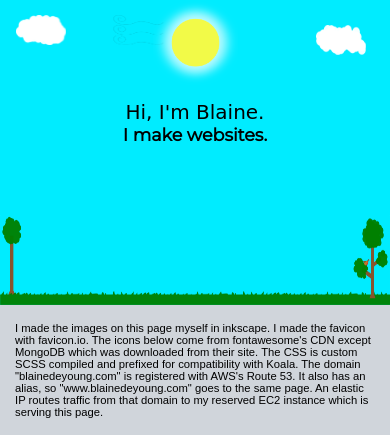
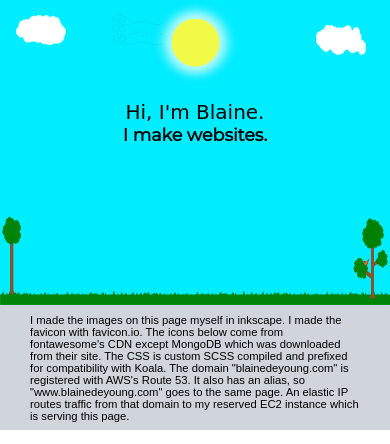
Before and after one commit to blainedeyoung/personal-page, a plain HTML site: page index.html in a window 390 px wide. Shown: the top 444 px of the page. Drawn offline with Linux system fonts and the light colour scheme; a web font is replaced by a local one.

Commit message:
switched around margins and breakpoints

```diff
--- a/scss/_breakpoints.scss
+++ b/scss/_breakpoints.scss
@@ -94,8 +94,8 @@
   .aboutPanel {
     font-size: 180%;
     position: relative;
+    min-height: 12rem;
     top: 0;
-    height: 17rem;
     transition: none !important;
   }
 
@@ -127,10 +127,7 @@
 
   .aboutPanel {
     font-size: 200%;
-    position: relative;
-    top: 0;
-    height: 18rem;
-    transition: none !important;
+    min-height: 12rem;
   }
 
   .grassAndTrees:hover + .aboutPanel {
@@ -167,10 +164,7 @@
 
   .aboutPanel {
     font-size: 225%;
-    position: relative;
-    top: 0;
-    min-height: 35rem;
-    transition: none !important;
+    min-height: 25rem;
   }
 
   #grassAndTrees {
--- a/scss/styles.scss
+++ b/scss/styles.scss
@@ -1,15 +1,14 @@
 @import 'animations';
 @import 'mixins';
-
-* {
-  margin: 0;
-  padding: 0;
-}
 
 html {
   font-family: sans-serif;
   font-size: 16px;
   overflow-x: hidden;
+}
+
+body {
+  margin: 0;
 }
 
 .animation {
@@ -69,11 +68,13 @@ h1 {
   font-size: 300%;
   font-family: "Galada", cursive;
   font-weight: normal;
+  margin: 0;
 }
 
 h3 {
   font-size: 200%;
   font-family: "Montserrat";
+  margin: 0;
 }
 
 .follow-up {
@@ -102,7 +103,7 @@ h3 {
   display: flex;
   justify-content: center;
   align-items: center;
-  height: 9rem;
+  min-height: 9rem;
   background-color: #D0D5DB;
   position: absolute;
   top: -9rem;
@@ -111,8 +112,12 @@ h3 {
   padding: 0 3rem;
 }
 
+p {
+  margin: 0;
+}
+
 .aboutPanelText {
-  padding: 3rem;
+  padding: 3rem !important;
 }
 
 .skillList {
```
Also changed, not shown: css/styles.css.
